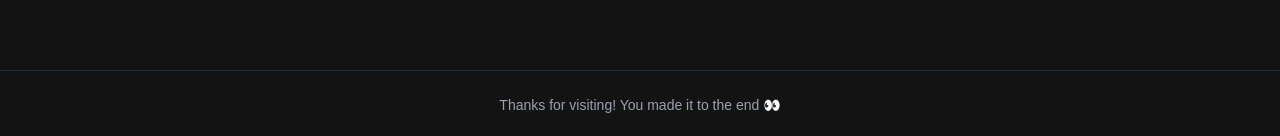
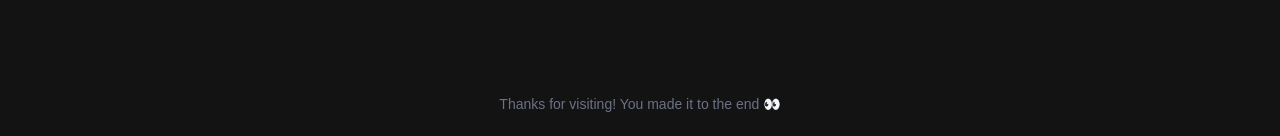
Before and after one commit to bigesh05/portfolio05, a Next.js app: page / in a window 1280 px wide. Shown: the part 3366-3502 px from the top of the page. Built offline with nearby package versions, Linux system fonts and the light colour scheme.

Commit message:
Refine footer text styling

```diff
--- a/src/app/layout.tsx
+++ b/src/app/layout.tsx
@@ -33,7 +33,7 @@ export default function RootLayout({
         <Navbar />
         <main>{children}</main>
 
-        <footer className="mt-20 py-6 text-center text-sm text-gray-400 border-t border-gray-800">
+        <footer className="mt-20 py-6 text-center text-sm text-gray-500">
           Thanks for visiting! You made it to the end 👀
         </footer>
 
```
